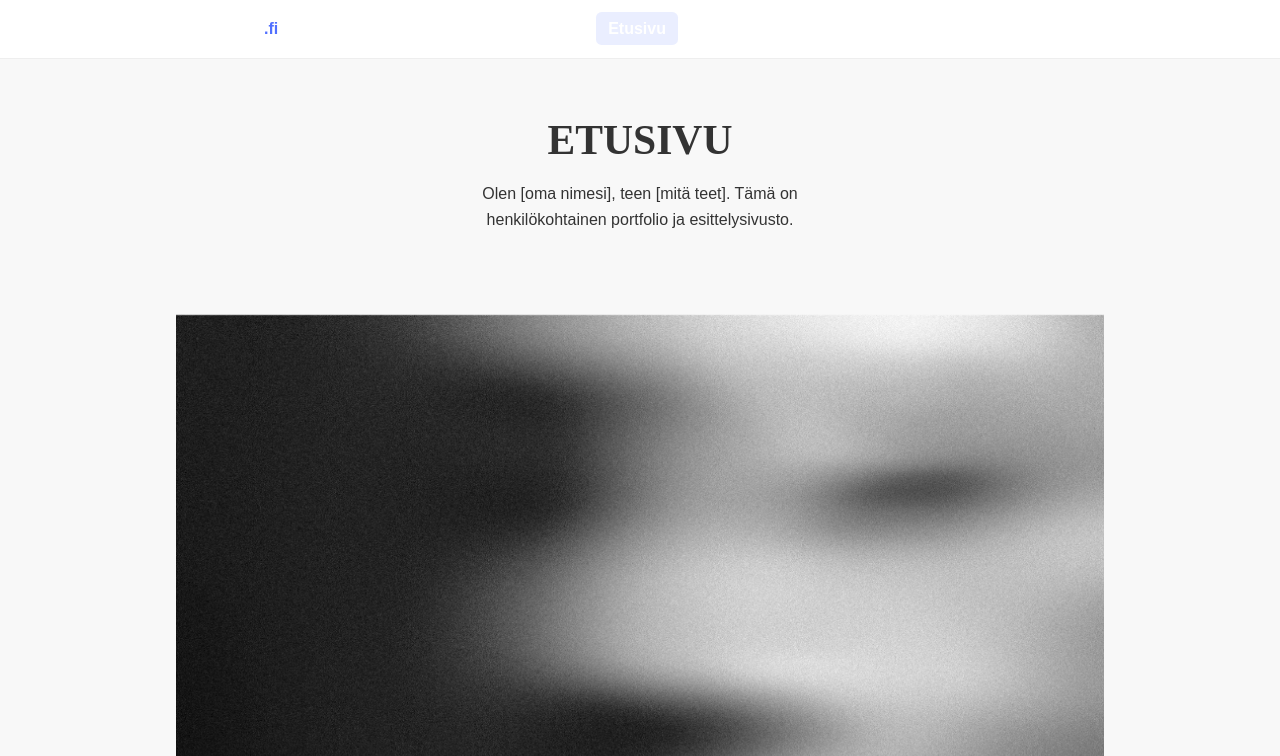
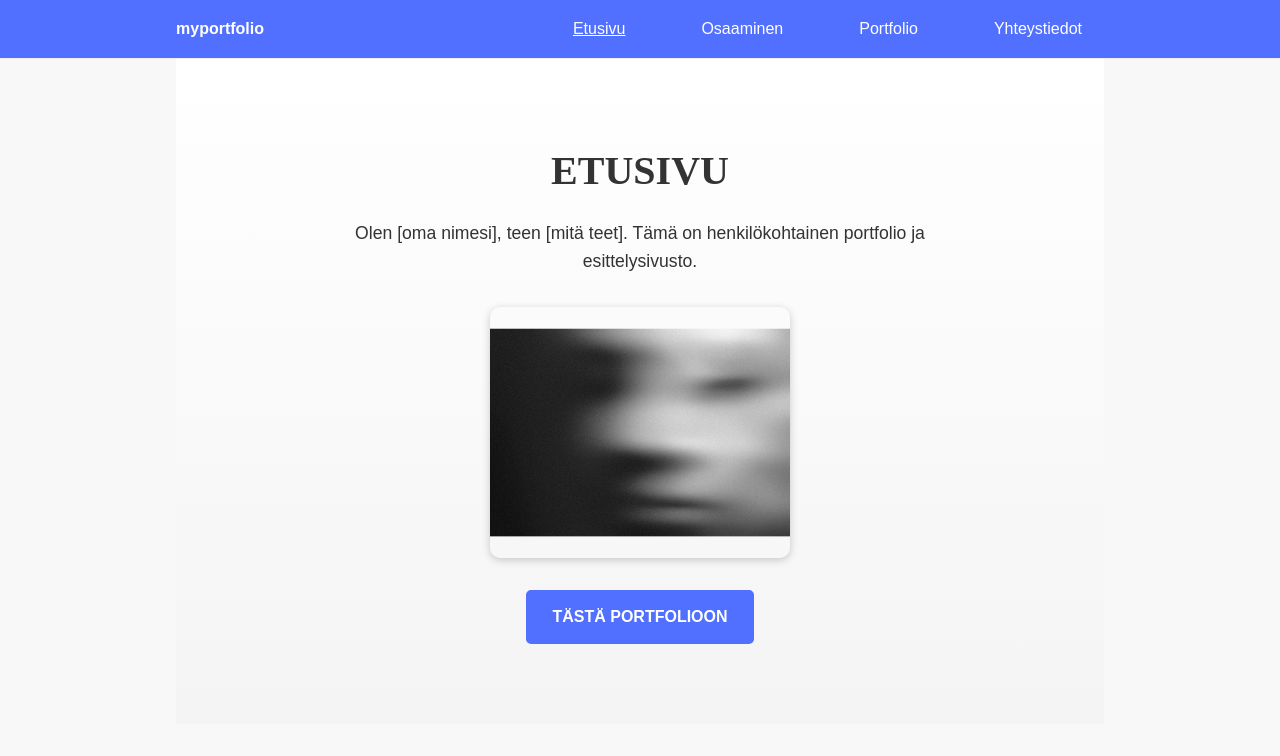
Before and after one commit to jonatanhaavisto-pixel/Portfolio, a plain HTML site: page index.html in a window 1280 px wide. Shown: the top 756 px of the page. Drawn offline with Linux system fonts and the light colour scheme.

Commit message:
Update style.css

```diff
--- a/style.css
+++ b/style.css
@@ -135,3 +135,79 @@ footer {
   grid-template-columns: repeat(auto-fit, minmax(240px,1fr));
   gap:1rem;
 }
+/* --- Etusivun hero-osio --- */
+.hero {
+  text-align: center;
+  padding: 4rem 1rem;
+  background: linear-gradient(to bottom, #ffffff, #f4f4f4);
+}
+
+.hero h1 {
+  font-size: 2.5rem;
+  margin-bottom: 1rem;
+}
+
+.hero p.lead {
+  max-width: 600px;
+  margin: 0 auto 2rem;
+  font-size: 1.1rem;
+  line-height: 1.6;
+  color: #333;
+}
+
+.hero-image {
+  display: block;
+  margin: 0 auto 2rem;
+  max-width: 300px;
+  border-radius: 10px;
+  box-shadow: 0 2px 8px rgba(0,0,0,0.2);
+}
+
+.button {
+  display: inline-block;
+  padding: 0.75rem 1.5rem;
+  background-color: #5170ff;
+  color: white;
+  text-decoration: none;
+  border-radius: 5px;
+  font-weight: bold;
+}
+
+.button:hover {
+  background-color: #3557e0;
+}
+
+/* --- Ylänavigaatio --- */
+.site-header {
+  background-color: #5170ff;
+  padding: 1rem 0;
+}
+
+.site-nav ul {
+  list-style: none;
+  margin: 0;
+  padding: 0;
+  display: flex;
+  justify-content: center;
+  gap: 2rem;
+}
+
+.site-nav a {
+  color: white;
+  text-decoration: none;
+  font-weight: 500;
+}
+
+.site-nav a:hover,
+.site-nav a[aria-current="page"] {
+  text-decoration: underline;
+}
+
+/* --- Footer --- */
+.site-footer {
+  background-color: #111;
+  color: #fff;
+  text-align: center;
+  padding: 1rem;
+  font-size: 0.9rem;
+}
```
